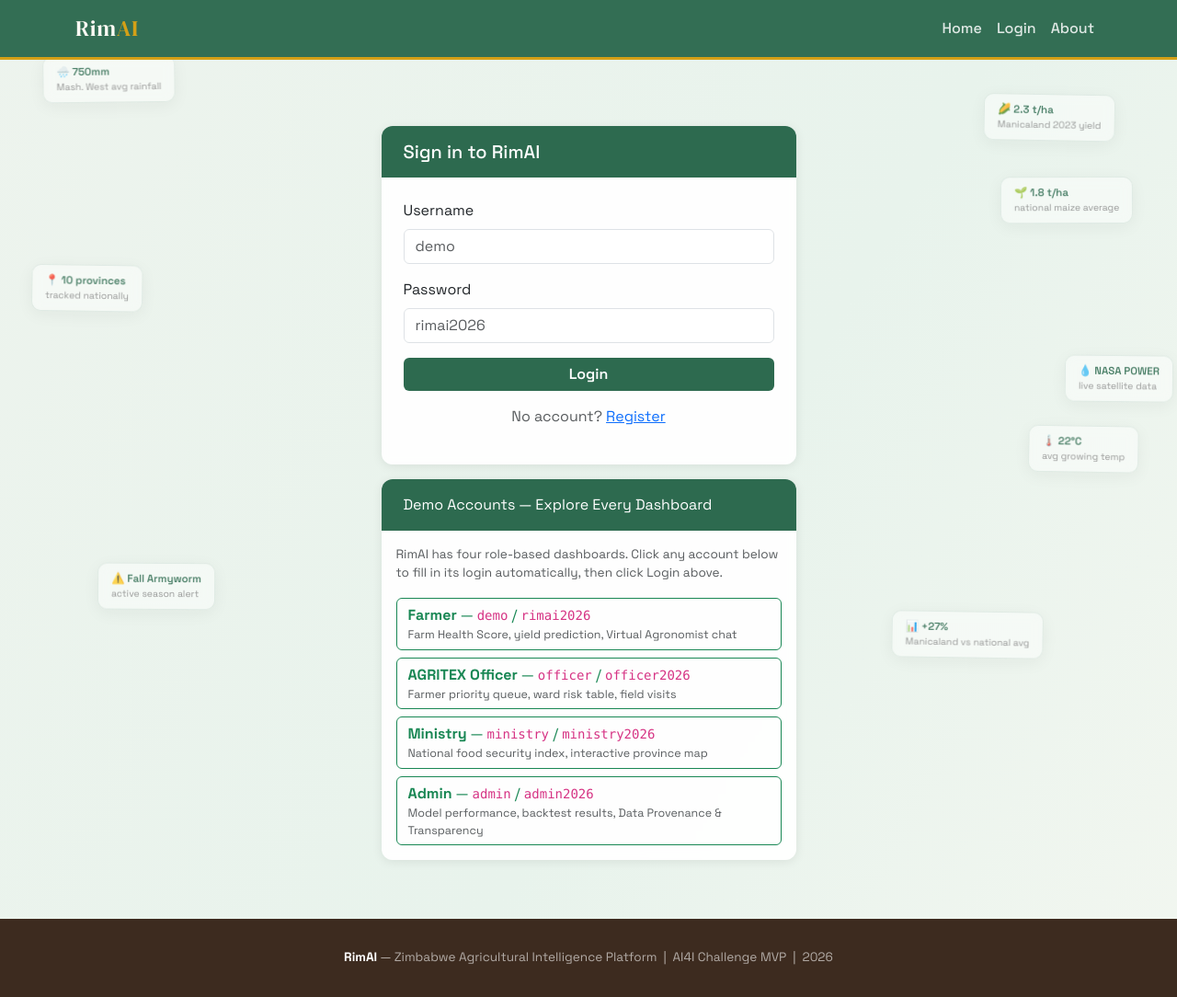
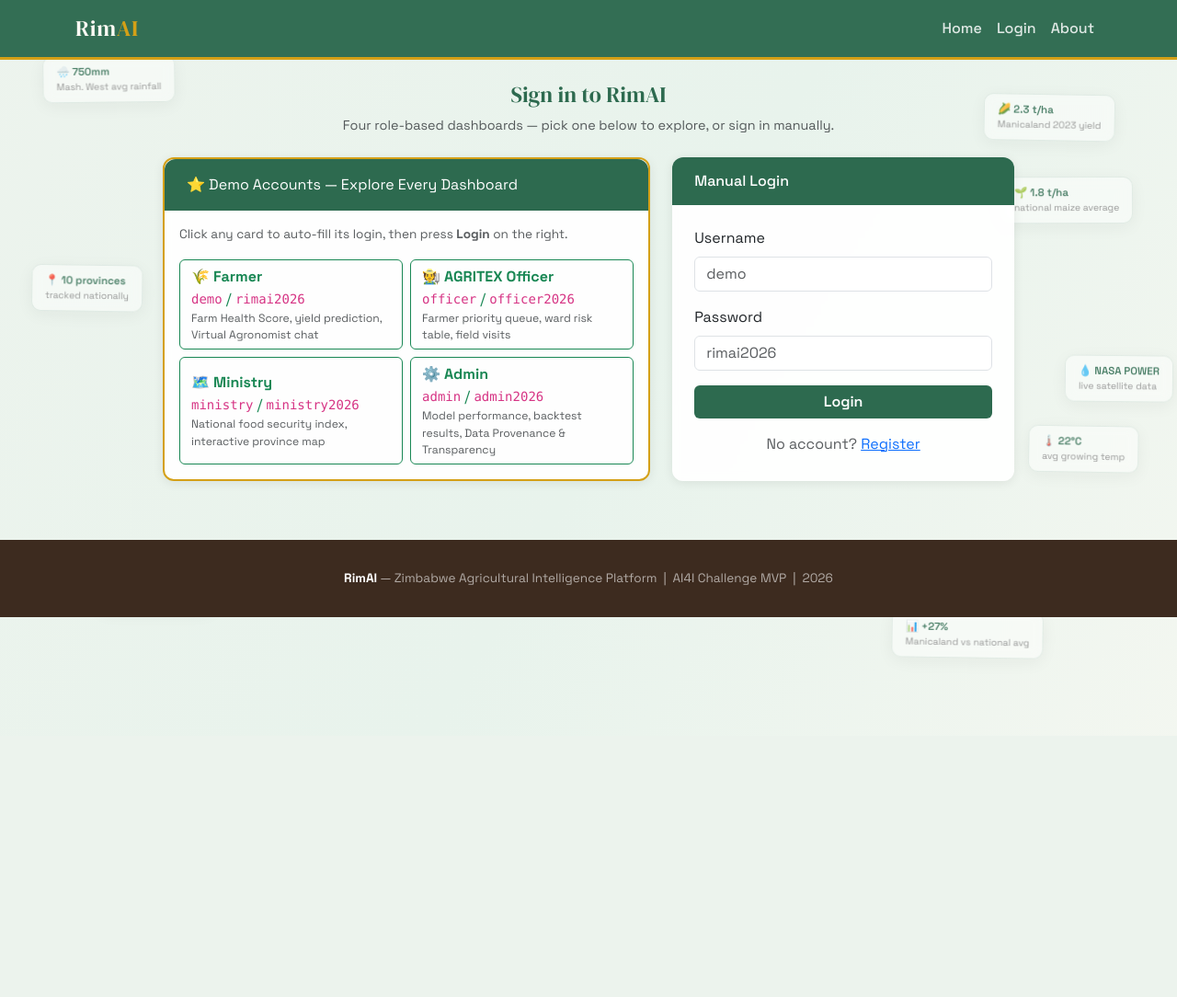
Before and after one commit to TereraiC/RimAI-AI4I-2026, a Flask app: page /login in a window 1280 px wide. Shown: the whole page at 92% size. After the commit the page ends 705 px from the top, so only its background shows below. Run offline with Flask 3, Linux system fonts and the light colour scheme; some libraries are stand-ins or nearby versions.

Commit message:
fix: redesign login page so demo accounts aren't buried below a scroll

```diff
--- a/app.py
+++ b/app.py
@@ -196,8 +196,69 @@ def init_db():
         db.commit()
 
 
+def seed_demo_farmer_data():
+    """Populate a spread of demo farmer accounts with real crop_advisor
+    analyses (via the same get_full_farm_analysis() path a real farmer
+    request uses) so the AGRITEX ward table and priority queue have
+    something to show on a genuinely fresh install, rather than being
+    empty until real farmers start using the platform. Only runs once —
+    skips if any crop_advisor predictions already exist."""
+    with get_db() as db:
+        existing = db.execute(
+            "SELECT COUNT(*) c FROM predictions WHERE prediction_type='crop_advisor'"
+        ).fetchone()
+        if existing["c"] > 0:
+            return
+
+        demo_farmers = [
+            ("farmer_chinhoyi", "Tendai Moyo", "Mashonaland West", "Chinhoyi", "Maize", 3),
+            ("farmer_karoi", "Blessing Sibanda", "Mashonaland West", "Karoi", "Fallow/None", 1),
+            ("farmer_gwanda", "Nomsa Ndlovu", "Matabeleland South", "Gwanda", "Maize", 2),
+            ("farmer_beitbridge", "Farai Chikafu", "Matabeleland South", "Beitbridge", "Maize", 4),
+            ("farmer_chivi", "Rutendo Mhlanga", "Masvingo", "Chivi", "Maize", 2),
+            ("farmer_masvingo_c", "Tapiwa Gumbo", "Masvingo", "Masvingo Central", "Groundnuts", 1),
+            ("farmer_mutare", "Kudakwashe Marufu", "Manicaland", "Mutare", "Fallow/None", 1),
+            ("farmer_chimanimani", "Chiedza Zvobgo", "Manicaland", "Chimanimani", "Maize", 1),
+            ("farmer_bindura", "Simba Chirwa", "Mashonaland Central", "Bindura", "Soybeans", 1),
+            ("farmer_marondera", "Vimbai Mutasa", "Mashonaland East", "Marondera", "Maize", 2),
+            ("farmer_gweru", "Tatenda Moyo", "Midlands", "Gweru", "Maize", 4),
+            ("farmer_hwange", "Precious Dube", "Matabeleland North", "Hwange", "Maize", 3),
+        ]
+
+        for username, full_name, province, district, previous_crop, years_continuous in demo_farmers:
+            existing_user = db.execute("SELECT id FROM users WHERE username=?", (username,)).fetchone()
+            if existing_user:
+                user_id = existing_user["id"]
+            else:
+                db.execute(
+                    "INSERT INTO users (username,password,role,full_name) VALUES (?,?,?,?)",
+                    (username, generate_password_hash("farmerdemo2026"), "farmer", full_name),
+                )
+                user_id = db.execute("SELECT id FROM users WHERE username=?", (username,)).fetchone()["id"]
+
+            try:
+                result = get_full_farm_analysis({
+                    "province": province,
+                    "district": district,
+                    "soil_type": "Clay-Loam",
+                    "previous_crop": previous_crop,
+                    "years_continuous": years_continuous,
+                    "farm_size": 2,
+                })
+                db.execute(
+                    "INSERT INTO predictions (user_id,prediction_type,inputs,result) VALUES (?,?,?,?)",
+                    (user_id, "crop_advisor", json.dumps({"province": province, "district": district}),
+                     json.dumps(result)),
+                )
+            except Exception as e:
+                print(f"  ! Could not seed demo analysis for {username}: {e}")
+        db.commit()
+        print("  \u2713 Seeded demo farmer data across 12 districts for AGRITEX ward view")
+
+
 init_db()
 train_yield_model()
+seed_demo_farmer_data()
 ensure_alert_tables(DB)
 start_background_watcher(DB)
 
@@ -491,6 +552,44 @@ NATIONAL_INTERVENTIONS = {
     "High":     "High crop failure risk. Deploy emergency AGRITEX support, assess irrigation availability, and pre-position input relief.",
 }
 
+
+def national_factor_summary(rainfall, avg_rain, temp, risk_label):
+    """Identify the specific driver behind a province's risk level (rainfall
+    deficit, heat stress, or neither), rather than showing a generic
+    recommendation keyed only on High/Moderate/Low. Uses the same rainfall
+    percentage thresholds as core.explanation_engine.build_explanation so
+    the reasoning is consistent between an individual farmer's report and
+    the national map."""
+    rain_pct = (rainfall - avg_rain) / avg_rain * 100 if avg_rain else 0
+
+    if rain_pct < -20:
+        factor = "Rainfall deficit"
+        detail = (f"Rainfall is {abs(round(rain_pct,1))}% below the province norm "
+                   f"({round(rainfall)}mm vs {round(avg_rain)}mm historical average) — the dominant driver of this risk level.")
+        rec = ("Deploy emergency AGRITEX support and assess irrigation availability; "
+               "supplemental irrigation at tasselling and grain fill recovers an estimated +0.4-0.6 t/ha.")
+    elif rain_pct < -10:
+        factor = "Rainfall deficit"
+        detail = f"Rainfall is {abs(round(rain_pct,1))}% below average — moderate moisture deficit is the main contributing factor."
+        rec = "Recommend AGRITEX field visits to verify soil moisture and advise supplemental irrigation if wilting is observed."
+    elif temp > 26:
+        factor = "Heat stress"
+        detail = f"Average temperature ({round(temp,1)}\u00b0C) is elevated, raising pollen sterility risk at tasselling."
+        rec = "Advise earlier planting next season to shift tasselling away from peak heat; monitor irrigation to offset heat stress this season."
+    elif risk_label != "Low":
+        factor = "Structural agro-zone risk"
+        detail = ("Rainfall and temperature are near the province's own historical average this season, "
+                   "but this province's growing conditions (soil, agro-ecological zone) place its baseline "
+                   "yield below the national average — the risk reflects structural conditions, not this "
+                   "season's weather specifically.")
+        rec = NATIONAL_INTERVENTIONS[risk_label]
+    else:
+        factor = "Favourable conditions"
+        detail = "Rainfall and temperature are within normal range for this province — no single dominant risk factor identified."
+        rec = NATIONAL_INTERVENTIONS[risk_label]
+
+    return {"factor": factor, "detail": detail, "recommendation": rec}
+
 def compute_national_snapshot():
     from core.harvest_model import predict_yield, PROVINCE_META
     from data_pipeline.weather_service import get_weather_for_farm
@@ -504,11 +603,14 @@ def compute_national_snapshot():
             'planting_month': 11, 'farm_size_ha': 1,
         })
         vs_norm = round((result['yield_t_ha'] - meta['avg_yield']) / meta['avg_yield'] * 100, 1)
+        factor_info = national_factor_summary(rainfall, meta['avg_rain'], weather.get('avg_temp_c', 22), result['risk_label'])
         province_data[prov] = {
             "yield": result['yield_t_ha'], "risk": result['risk_label'],
             "rainfall": round(rainfall), "zone": meta['zone'], "norm": meta['avg_yield'],
             "vs_norm": vs_norm, "area_ha": NATIONAL_AREA_HA.get(prov, 50000),
-            "recommendation": NATIONAL_INTERVENTIONS[result['risk_label']],
+            "recommendation": factor_info["recommendation"],
+            "primary_factor": factor_info["factor"],
+            "factor_detail": factor_info["detail"],
         }
     return province_data
 
--- a/templates/agritex_dashboard.html
+++ b/templates/agritex_dashboard.html
@@ -11,7 +11,7 @@
       <div class="card-header-harvest">🗺️ Ward Risk Overview</div>
       <div class="card-body p-0">
         <table class="table table-hover mb-0" style="font-size:0.87rem;">
-          <thead><tr><th>District</th><th>Province</th><th>Farmers</th><th>Risk mix</th><th>Pest alerts</th></tr></thead>
+          <thead><tr><th>District</th><th>Province</th><th>Farmers</th><th>Risk mix</th><th>Primary Cause</th><th>Pest alerts</th></tr></thead>
           <tbody>
             {% for w in ward_table %}
             <tr>
@@ -23,6 +23,7 @@
                 {% if w.moderate %}<span class="badge bg-warning text-dark">{{ w.moderate }} Mod</span>{% endif %}
                 {% if w.low %}<span class="badge bg-success">{{ w.low }} Low</span>{% endif %}
               </td>
+              <td><span class="text-muted" style="font-size:0.82rem;">{{ w.dominant_factor }}</span></td>
               <td>{{ w.pest_alerts }}</td>
             </tr>
             {% endfor %}
@@ -57,7 +58,7 @@
       <div class="card-header-harvest">🚩 Farmer Priority Queue</div>
       <div class="card-body p-0">
         <table class="table table-hover mb-0" style="font-size:0.87rem;">
-          <thead><tr><th>#</th><th>Farmer</th><th>Ward</th><th>Risk</th><th>Pest</th><th>Yield</th></tr></thead>
+          <thead><tr><th>#</th><th>Farmer</th><th>Ward</th><th>Risk</th><th>Primary Factor</th><th>Pest</th><th>Yield</th></tr></thead>
           <tbody>
             {% for f in priority_queue %}
             <tr>
@@ -69,6 +70,7 @@
                 {% elif f.risk_label == 'Moderate' %}<span class="badge bg-warning text-dark">Moderate</span>
                 {% else %}<span class="badge bg-success">Low</span>{% endif %}
               </td>
+              <td><span class="text-muted" style="font-size:0.8rem;">{{ f.top_factor }}</span></td>
               <td>{{ f.pest_alerts|length }}</td>
               <td>{{ f.yield_t_ha }} t/ha</td>
             </tr>
--- a/templates/login.html
+++ b/templates/login.html
@@ -1,10 +1,66 @@
 {% extends "base.html" %}
 {% block title %} | Login{% endblock %}
 {% block content %}
-<div class="row justify-content-center">
-  <div class="col-md-5">
-    <div class="card mt-5">
-      <div class="card-header-harvest"><h5 class="mb-0">Sign in to RimAI</h5></div>
+<div class="row justify-content-center mt-3">
+  <div class="col-lg-10">
+    <div class="text-center mb-4">
+      <h4 style="font-family:'DM Serif Display',serif; color:var(--green);">Sign in to RimAI</h4>
+      <p class="text-muted mb-0" style="font-size:0.9rem;">Four role-based dashboards — pick one below to explore, or sign in manually.</p>
+    </div>
+
+    <div class="row g-4">
+      <!-- Demo accounts: primary, unmissable, no scrolling required -->
+      <div class="col-lg-7">
+        <div class="card h-100" style="border:2px solid var(--gold);">
+          <div class="card-header-harvest d-flex justify-content-between align-items-center">
+            <span>⭐ Demo Accounts — Explore Every Dashboard</span>
+          </div>
+          <div class="card-body p-3">
+            <p class="text-muted mb-3" style="font-size:0.85rem;">
+              Click any card to auto-fill its login, then press <strong>Login</strong> on the right.
+            </p>
+            <div class="row g-2">
+              <div class="col-sm-6">
+                <button type="button" class="btn btn-outline-success text-start w-100 h-100 demo-account-btn"
+                        data-user="demo" data-pass="rimai2026">
+                  <strong>🌾 Farmer</strong><br>
+                  <code>demo</code> / <code>rimai2026</code>
+                  <div class="text-muted" style="font-size:0.76rem;">Farm Health Score, yield prediction, Virtual Agronomist chat</div>
+                </button>
+              </div>
+              <div class="col-sm-6">
+                <button type="button" class="btn btn-outline-success text-start w-100 h-100 demo-account-btn"
+                        data-user="officer" data-pass="officer2026">
+                  <strong>🧑‍🌾 AGRITEX Officer</strong><br>
+                  <code>officer</code> / <code>officer2026</code>
+                  <div class="text-muted" style="font-size:0.76rem;">Farmer priority queue, ward risk table, field visits</div>
+                </button>
+              </div>
+              <div class="col-sm-6">
+                <button type="button" class="btn btn-outline-success text-start w-100 h-100 demo-account-btn"
+                        data-user="ministry" data-pass="ministry2026">
+                  <strong>🗺️ Ministry</strong><br>
+                  <code>ministry</code> / <code>ministry2026</code>
+                  <div class="text-muted" style="font-size:0.76rem;">National food security index, interactive province map</div>
+                </button>
+              </div>
+              <div class="col-sm-6">
+                <button type="button" class="btn btn-outline-success text-start w-100 h-100 demo-account-btn"
+                        data-user="admin" data-pass="admin2026">
+                  <strong>⚙️ Admin</strong><br>
+                  <code>admin</code> / <code>admin2026</code>
+                  <div class="text-muted" style="font-size:0.76rem;">Model performance, backtest results, Data Provenance & Transparency</div>
+                </button>
+              </div>
+            </div>
+          </div>
+        </div>
+      </div>
+
+      <!-- Manual login form -->
+      <div class="col-lg-5">
+        <div class="card h-100">
+          <div class="card-header-harvest"><h6 class="mb-0">Manual Login</h6></div>
           <div class="card-body p-4">
             <form method="POST">
               <div class="mb-3"><label class="form-label">Username</label>
@@ -13,40 +69,8 @@
                 <input id="loginPassword" name="password" type="password" class="form-control" placeholder="rimai2026" required></div>
               <button class="btn btn-harvest w-100" type="submit">Login</button>
             </form>
-        <p class="text-center mt-3 text-muted">No account? <a href="/register">Register</a></p>
+            <p class="text-center mt-3 text-muted mb-0">No account? <a href="/register">Register</a></p>
           </div>
-    </div>
-
-    <div class="card mt-3">
-      <div class="card-header-harvest d-flex justify-content-between align-items-center">
-        <span>Demo Accounts — Explore Every Dashboard</span>
-      </div>
-      <div class="card-body p-3">
-        <p class="text-muted mb-3" style="font-size:0.85rem;">
-          RimAI has four role-based dashboards. Click any account below to fill in its login
-          automatically, then click Login above.
-        </p>
-        <div class="d-grid gap-2">
-          <button type="button" class="btn btn-outline-success text-start demo-account-btn"
-                  data-user="demo" data-pass="rimai2026">
-            <strong>Farmer</strong> — <code>demo</code> / <code>rimai2026</code>
-            <div class="text-muted" style="font-size:0.78rem;">Farm Health Score, yield prediction, Virtual Agronomist chat</div>
-          </button>
-          <button type="button" class="btn btn-outline-success text-start demo-account-btn"
-                  data-user="officer" data-pass="officer2026">
-            <strong>AGRITEX Officer</strong> — <code>officer</code> / <code>officer2026</code>
-            <div class="text-muted" style="font-size:0.78rem;">Farmer priority queue, ward risk table, field visits</div>
-          </button>
-          <button type="button" class="btn btn-outline-success text-start demo-account-btn"
-                  data-user="ministry" data-pass="ministry2026">
-            <strong>Ministry</strong> — <code>ministry</code> / <code>ministry2026</code>
-            <div class="text-muted" style="font-size:0.78rem;">National food security index, interactive province map</div>
-          </button>
-          <button type="button" class="btn btn-outline-success text-start demo-account-btn"
-                  data-user="admin" data-pass="admin2026">
-            <strong>Admin</strong> — <code>admin</code> / <code>admin2026</code>
-            <div class="text-muted" style="font-size:0.78rem;">Model performance, backtest results, Data Provenance & Transparency</div>
-          </button>
         </div>
       </div>
     </div>
@@ -57,6 +81,7 @@ document.querySelectorAll('.demo-account-btn').forEach(function(btn) {
   btn.addEventListener('click', function() {
     document.getElementById('loginUsername').value = btn.dataset.user;
     document.getElementById('loginPassword').value = btn.dataset.pass;
+    document.getElementById('loginUsername').scrollIntoView({behavior:'smooth', block:'center'});
   });
 });
 </script>
--- a/templates/national_dashboard.html
+++ b/templates/national_dashboard.html
@@ -215,6 +215,10 @@ document.querySelectorAll('.province-poly').forEach(el => {
           <div class="label">Agro Zone</div>
         </div></div>
       </div>
+      <div class="p-3 mb-2" style="background:#fff8ec;border-radius:8px;border-left:4px solid var(--gold);font-size:0.9rem;">
+        <strong>Primary Risk Factor:</strong> ${d.primary_factor}<br>
+        <span style="color:#666;">${d.factor_detail}</span>
+      </div>
       <div class="p-3 mb-2" style="background:var(--mist);border-radius:8px;font-size:0.9rem;">
         <strong>vs Province Norm:</strong>
         <span style="color:${d.vs_norm>=0?'var(--green)':'var(--red)'};">
```
Also changed, not shown: core/crop_advisor.py (+8 -3 lines), dashboards/agritex.py (+31 -2 lines). Lines whose indentation alone changed are shown as unchanged.
